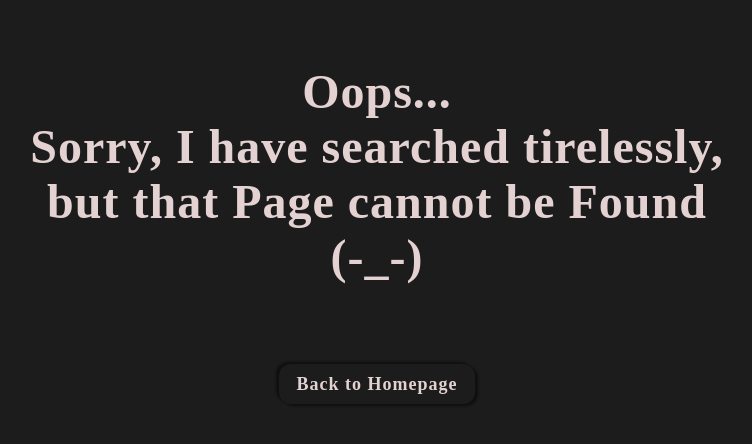
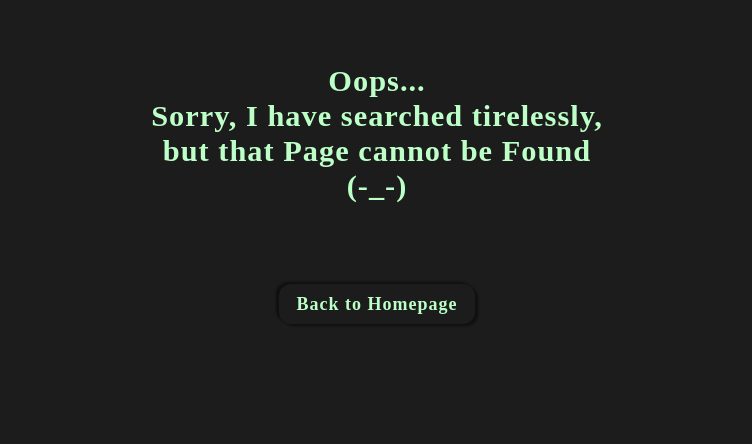
Before and after one commit to mo-renike/cocktail-app, a React (Create React App) app: page / in a window 1280 px wide. Shown: the top 444 px of the page, without its empty margins (263-1015 px from the left). Built offline with nearby package versions, Linux system fonts and the light colour scheme.

Commit message:
color changes to UI and chnages to homepage path in package.JSON

```diff
--- a/package.json
+++ b/package.json
@@ -1,5 +1,5 @@
 {
-  "homepage": "http://mo-renike.github.io/cocktail-app",
+  "homepage": ".",
   "name": "cocktail-app",
   "version": "0.1.0",
   "private": true,
@@ -8,6 +8,7 @@
     "@testing-library/react": "^11.2.7",
     "@testing-library/user-event": "^12.8.3",
     "gh-pages": "^3.2.3",
+    "netlify-cli": "^6.9.12",
     "react": "^17.0.2",
     "react-dom": "^17.0.2",
     "react-router": "^5.2.1",
--- a/src/components/NotFound.js
+++ b/src/components/NotFound.js
@@ -9,7 +9,8 @@ const NotFound = () => {
   };
   return (
     <div className="cocktail-details">
-      <h1 style={style}>Oops...<br /> Sorry, I have searched tirelessly, <br/> but that Page cannot be Found <br/> (-_-)</h1>
+      <h3 style={style}>Oops...<br /> Sorry, I have searched tirelessly,
+      <br/> but that Page cannot be Found <br/> (-_-)</h3>
       <Link to="/">Back to Homepage</Link>
     </div>
   );
--- a/src/index.css
+++ b/src/index.css
@@ -7,7 +7,8 @@
 :root {
   --primary-color: #1c1c1c;
   --sec-color: #101010;
-  --text-color: #e4d2d2;
+  --text-color: #bcffc7;
+  --third-color: #00ff2a;
 }
 
 body {
@@ -20,7 +21,7 @@ body {
 .header {
   padding: 1rem;
   text-align: center;
-  box-shadow: 3px 2px 2px var(--sec-color), -3px -2px 2px var(--sec-color);
+  box-shadow: 1px 2px 2px var(--sec-color), -1px -2px 2px var(--sec-color);
 }
 
 .header form input {
@@ -65,13 +66,13 @@ p {
   margin: 2rem 1rem;
   width: 350px;
   border-radius: 20px;
-  box-shadow: 3px 2px 2px var(--sec-color), -3px -2px 2px var(--sec-color);
+  box-shadow: 2px 2px 1px var(--sec-color), -2px -2px 1px var(--sec-color);
 }
 
-/* .cocktail:hover {
-  transform: scale(1.045);
+.cocktail img:hover {
+  transform: scale(1.2);
   transition: 0.4s ease;
-} */
+}
 .cocktail img {
   width: 100%;
   border-radius: inherit;
@@ -84,7 +85,7 @@ p {
 }
 .cocktail-details small {
   font-size: 1rem;
-  color: #bf6666;
+  color: var(--third-color);
 }
 a {
   font-weight: bold;
@@ -99,7 +100,7 @@ a {
 }
 a:hover {
   text-decoration: underline;
-  color: #bf6666;
+  color: var(--third-color);
 }
 .details-wrapper {
   padding: 30px;
```
Also changed, not shown: 2 other files (tests, documents, lock files or other folders).
